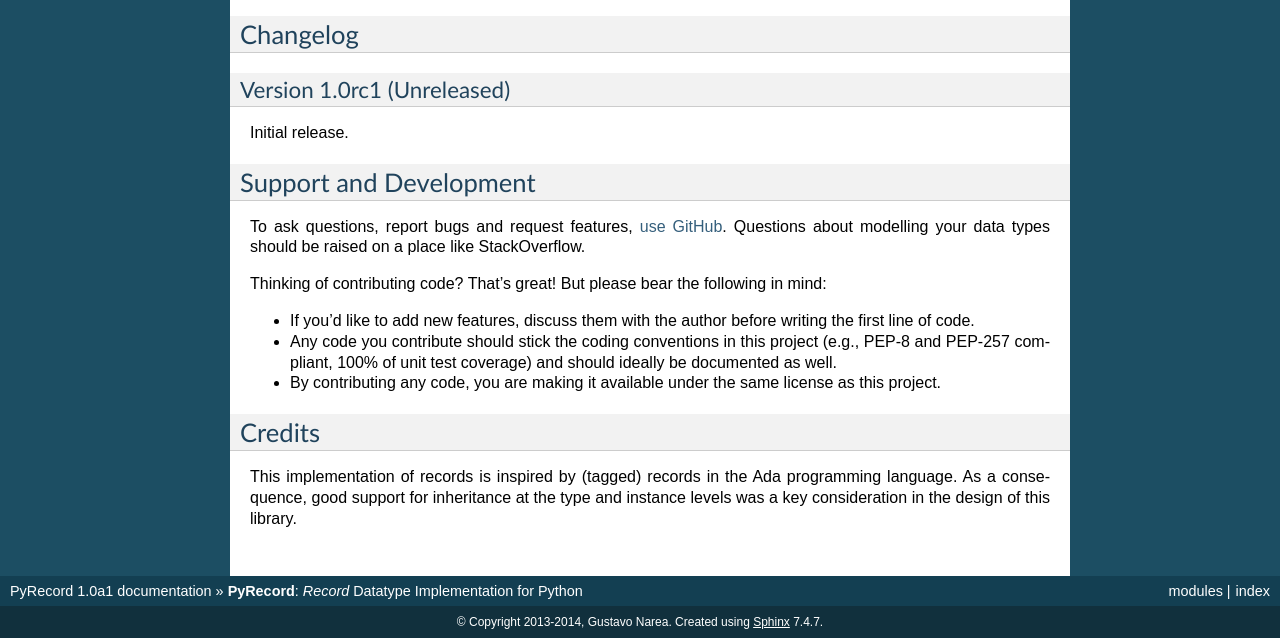
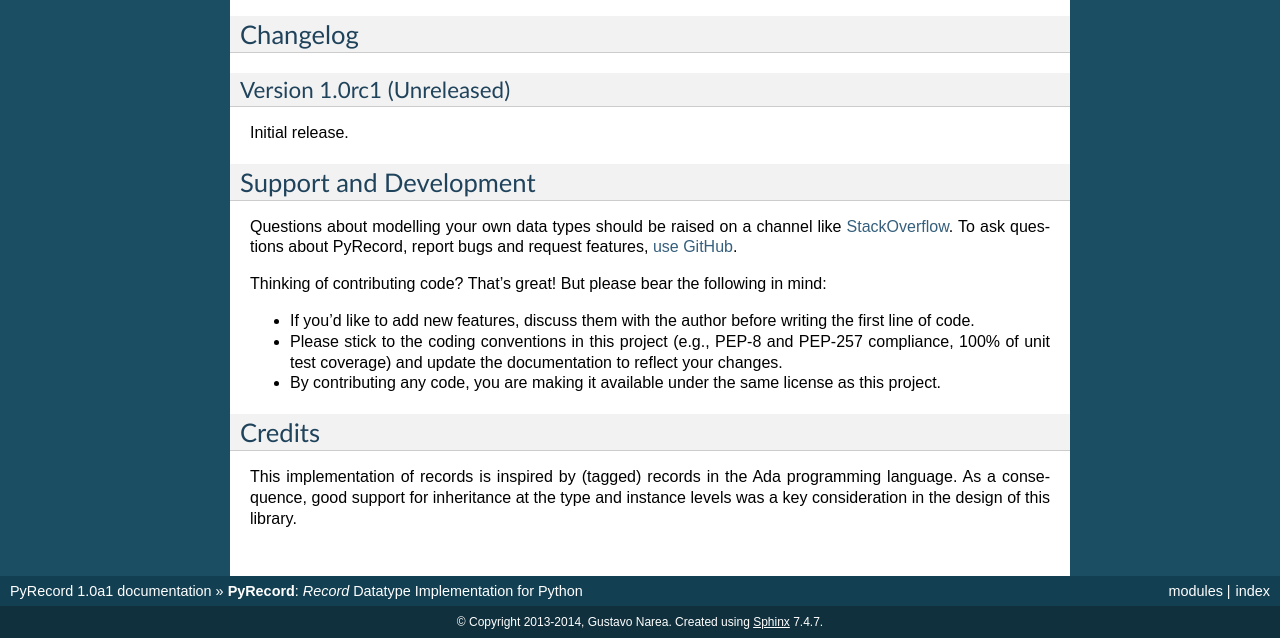
Before and after one commit to gnarea/pyrecord, a Sphinx documentation site: the page built from docs/source/index.rst, in a window 1280 px wide and 900 px high, scrolled down 3606 px, cut to the strip 262-900 px from the top of the window. Built offline with Sphinx 7.4.7, drawn with Linux system fonts in a browser that asks for light colours.

Commit message:
Improved wording in docs

```diff
--- a/docs/source/index.rst
+++ b/docs/source/index.rst
@@ -249,18 +249,19 @@ Initial release.
 Support and Development
 =======================
 
-To ask questions, report bugs and request features, `use GitHub
-<https://github.com/gnarea/pyrecord/issues>`_. Questions about modelling your
-data types should be raised on a place like StackOverflow.
+Questions about modelling your own data types should be raised on a channel
+like `StackOverflow <http://stackoverflow.com/>`_. To ask questions about
+PyRecord, report bugs and request features, `use GitHub
+<https://github.com/gnarea/pyrecord/issues>`_.
 
 Thinking of contributing code? That's great! But please bear the following in
 mind:
 
 - If you'd like to add new features, discuss them with the author before
   writing the first line of code.
-- Any code you contribute should stick the coding conventions in this project
-  (e.g., PEP-8 and PEP-257 compliant, 100% of unit test coverage) and should
-  ideally be documented as well.
+- Please stick to the coding conventions in this project (e.g., PEP-8 and
+  PEP-257 compliance, 100% of unit test coverage) and update the documentation
+  to reflect your changes.
 - By contributing any code, you are making it available under the same license
   as this project.
 
```
